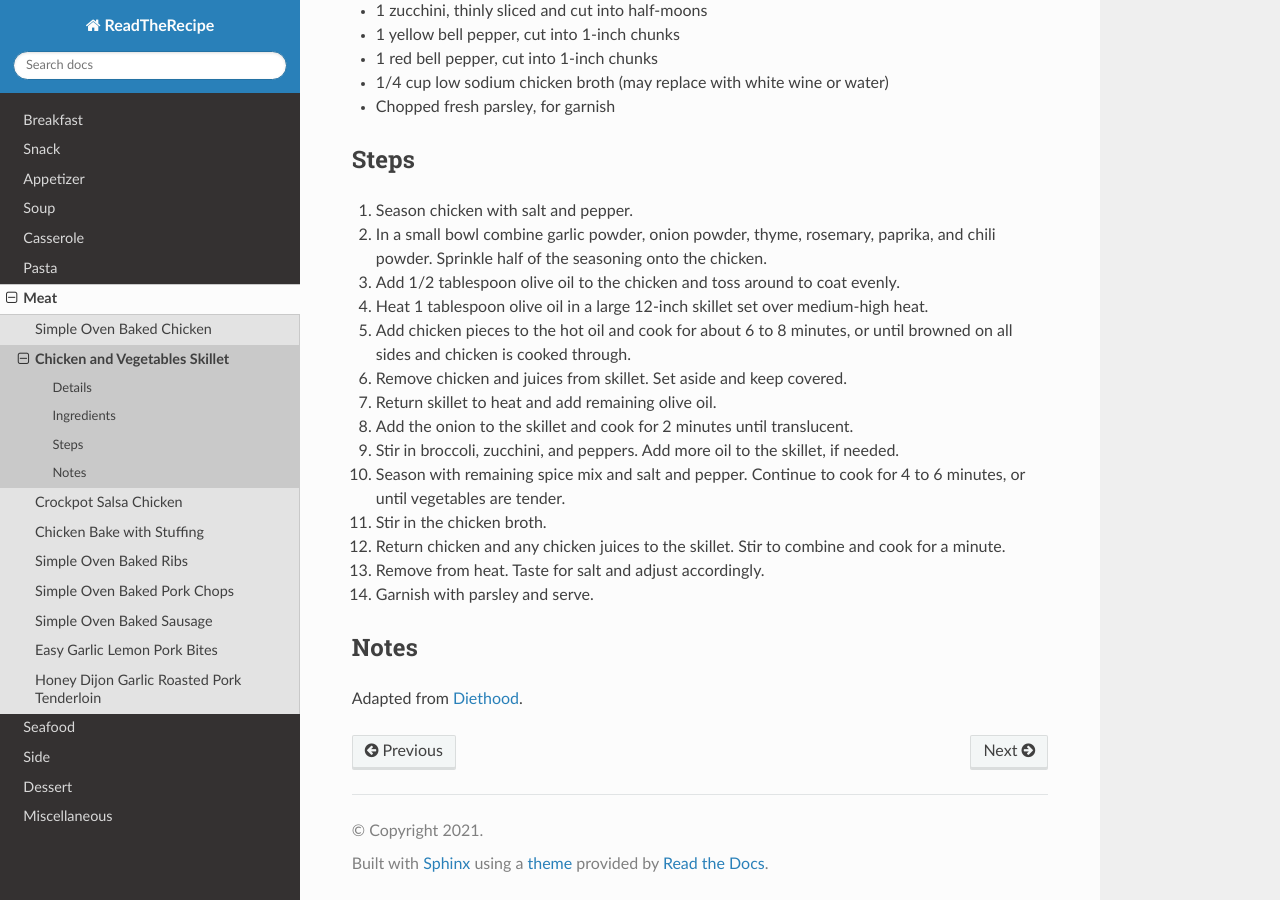
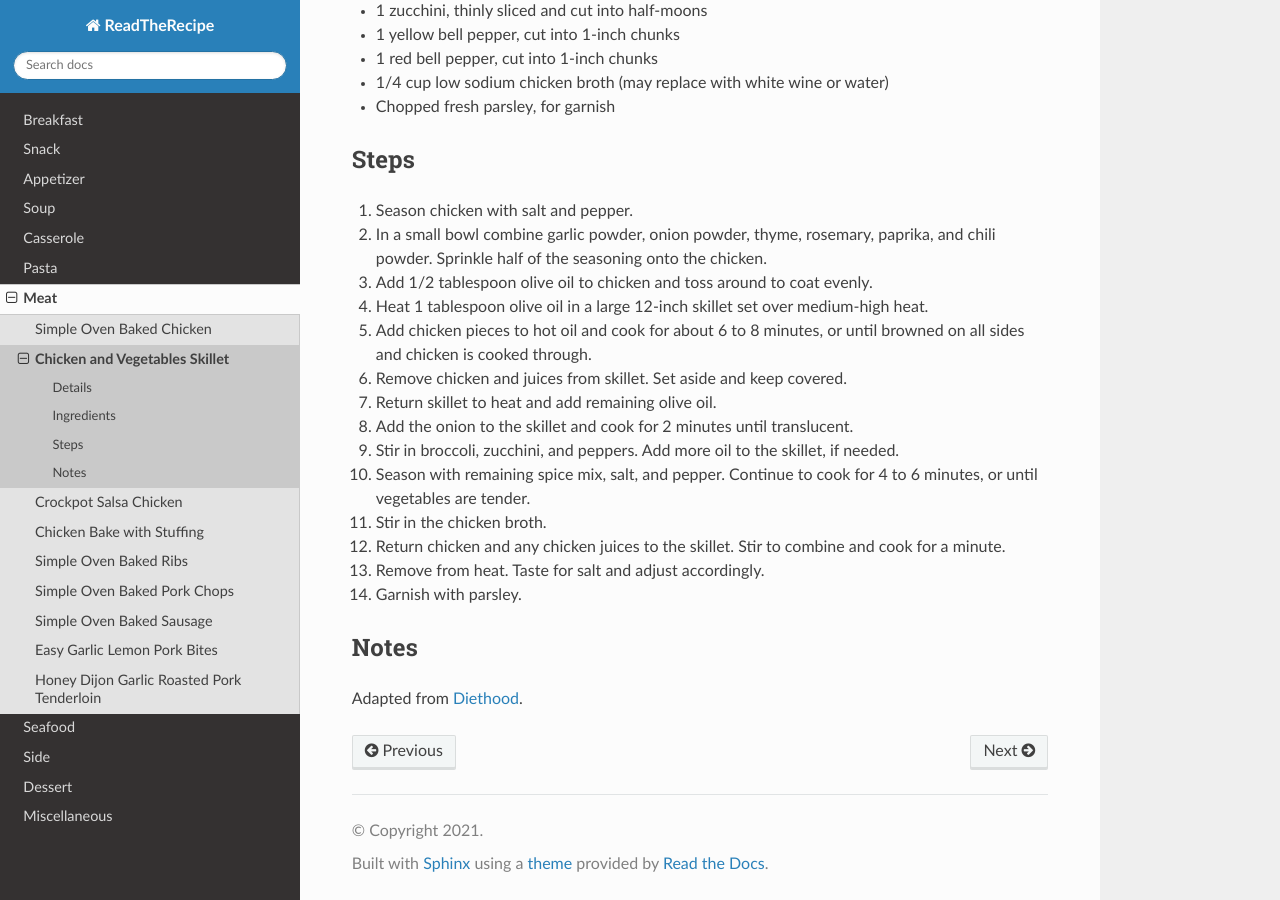
Before and after one commit to bernardopacini/ReadTheRecipe, a Sphinx documentation site: the page built from source/meat/chickenVeggieSkillet.rst, in a window 1280 px wide and 900 px high, scrolled down 609 px. Built offline with Sphinx 7.4.7 and the Read the Docs theme 2.0.0, drawn with Linux system fonts in a browser that asks for light colours.

Commit message:
Bernardo is nitpicky

```diff
--- a/source/meat/chickenVeggieSkillet.rst
+++ b/source/meat/chickenVeggieSkillet.rst
@@ -32,18 +32,18 @@ Steps
 
 #. Season chicken with salt and pepper.
 #. In a small bowl combine garlic powder, onion powder, thyme, rosemary, paprika, and chili powder. Sprinkle half of the seasoning onto the chicken.
-#. Add 1/2 tablespoon olive oil to the chicken and toss around to coat evenly.
+#. Add 1/2 tablespoon olive oil to chicken and toss around to coat evenly.
 #. Heat 1 tablespoon olive oil in a large 12-inch skillet set over medium-high heat.
-#. Add chicken pieces to the hot oil and cook for about 6 to 8 minutes, or until browned on all sides and chicken is cooked through.
+#. Add chicken pieces to hot oil and cook for about 6 to 8 minutes, or until browned on all sides and chicken is cooked through.
 #. Remove chicken and juices from skillet. Set aside and keep covered.
 #. Return skillet to heat and add remaining olive oil.
 #. Add the onion to the skillet and cook for 2 minutes until translucent.
 #. Stir in broccoli, zucchini, and peppers. Add more oil to the skillet, if needed.
-#. Season with remaining spice mix and salt and pepper. Continue to cook for 4 to 6 minutes, or until vegetables are tender.
+#. Season with remaining spice mix, salt, and pepper. Continue to cook for 4 to 6 minutes, or until vegetables are tender.
 #. Stir in the chicken broth.
 #. Return chicken and any chicken juices to the skillet. Stir to combine and cook for a minute.
 #. Remove from heat. Taste for salt and adjust accordingly.
-#. Garnish with parsley and serve.
+#. Garnish with parsley.
 
 Notes
 -----
```
